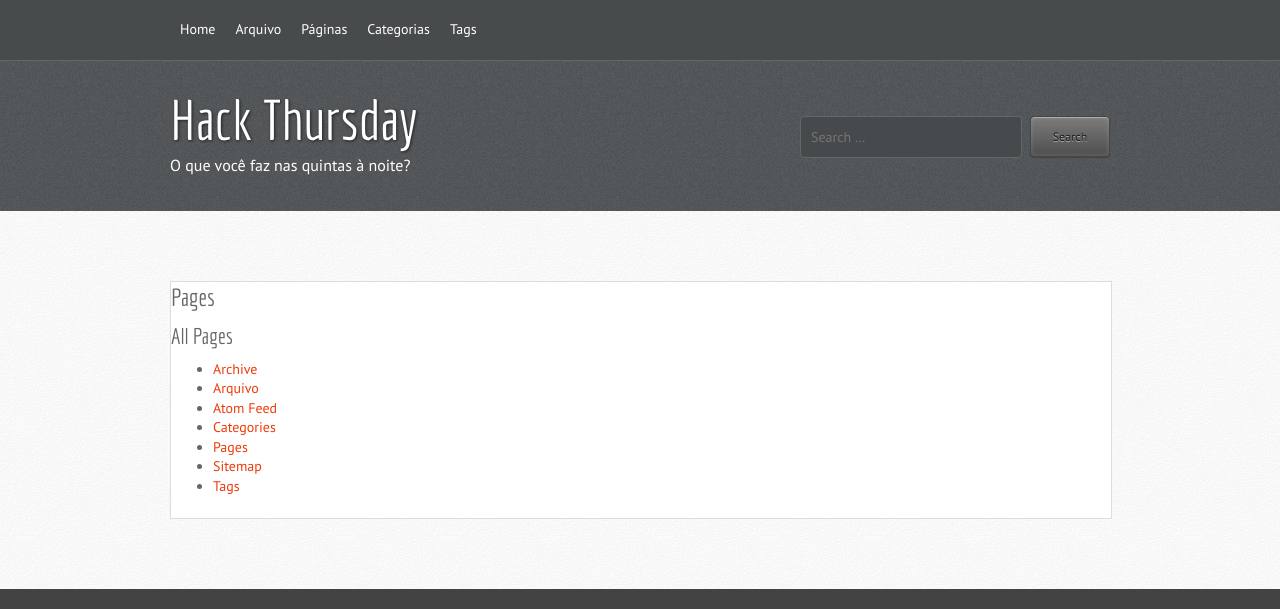
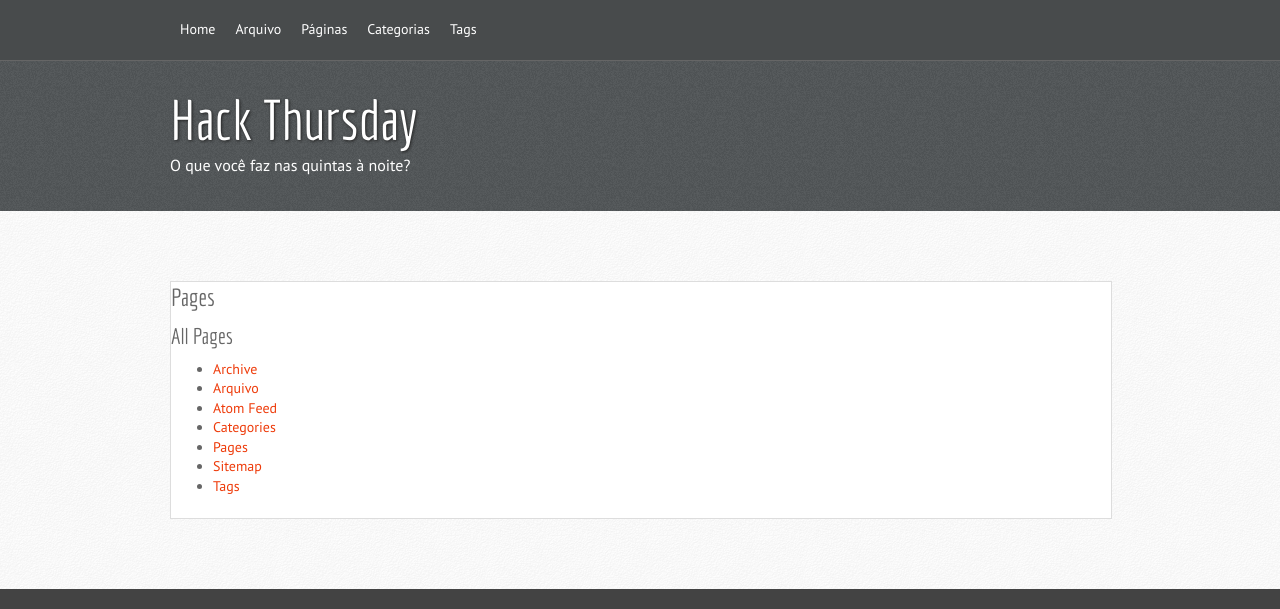
Before and after one commit to rssilva/rssilva.github.com, a Jekyll site: the page built from pages.html, in a window 1280 px wide. Shown: the top 609 px of the page. Built offline with Jekyll 4.4.1, drawn with Linux system fonts in a browser that asks for light colours; grey boxes are pictures that could not be loaded.

Commit message:
removing search field

```diff
--- a/_includes/themes/hack-thursday-theme-1/default.html
+++ b/_includes/themes/hack-thursday-theme-1/default.html
@@ -21,13 +21,7 @@
 		<script type='text/javascript' src='/assets/themes/hack-thursday-theme-1/js/jquery.flexslider-min.js?ver=1'></script>
 		<script type='text/javascript' src='/assets/themes/hack-thursday-theme-1/js/jquery.fancybox.pack.js?ver=1'></script>
 		<script type='text/javascript' src='/assets/themes/hack-thursday-theme-1/js/jwplayer.js?ver=1'></script>
-		<script type='text/javascript' src='/assets/themes/hack-thursday-theme-1/js/custom.js'></script>
 		<script type='text/javascript' src='/assets/themes/hack-thursday-theme-1/js/customized.js'></script>
-
-		<link rel="EditURI" type="application/rsd+xml" title="RSD" href="http://demo.fabthemes.com/winter/xmlrpc.php?rsd" />
-		<link rel="wlwmanifest" type="application/wlwmanifest+xml" href="http://demo.fabthemes.com/winter/wp-includes/wlwmanifest.xml" />
-
-
 	</head>
 
 	<body class="home blog">
@@ -66,13 +60,6 @@
 						<div class="logo grid_3">
 							<h1 class="site-title"><a href="/" title="Winter" rel="home">Hack Thursday</a></h1>
 							<h2 class="site-description">O que você faz nas quintas à noite?</h2>
-						</div>
-						<div class="topbar grid_3">
-							<form method="get" id="searchform" action="http://demo.fabthemes.com/winter/" role="search">
-								<label for="s" class="assistive-text">Search</label>
-								<input type="text" class="field" name="s" value="" id="s" placeholder="Search &hellip;" />
-								<input type="submit" class="submit" name="submit" id="searchsubmit" value="Search" />
-							</form>
 						</div>
 					</div>
 				</div>
```
